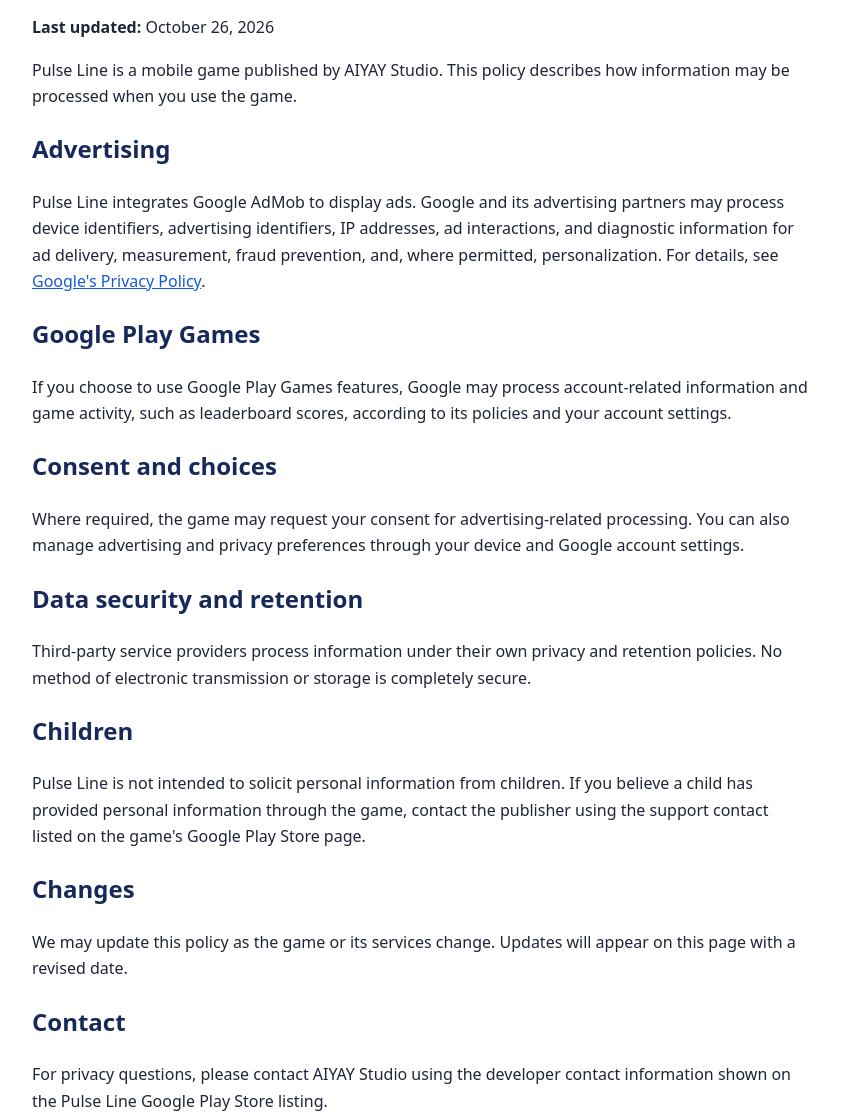
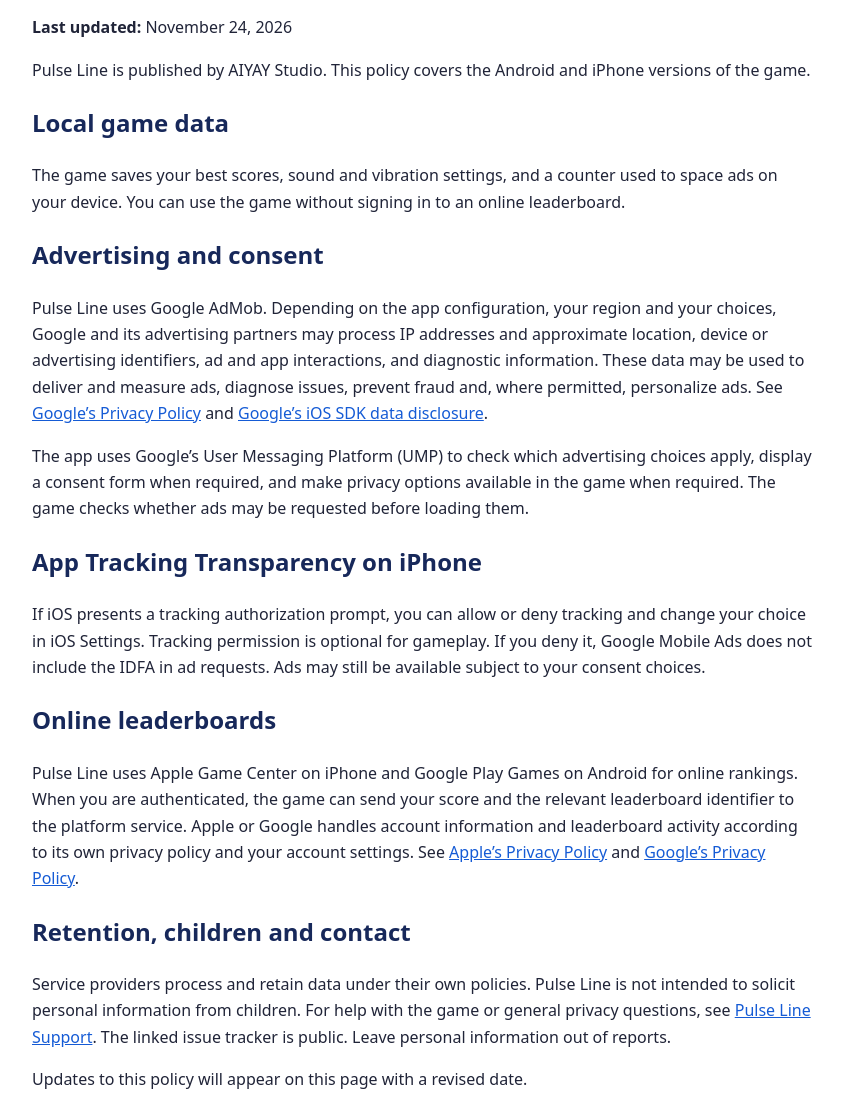
Before and after one commit to aiyaystudio-dev/pulse-line-privacy, a plain HTML site: page index.html in a window 1280 px wide. Shown: the part 100-1217 px from the top of the page, without its empty margins (218-1061 px from the left). Drawn offline with Linux system fonts and the light colour scheme.

Commit message:
Document Pulse Line privacy on Android and iOS

```diff
--- a/index.html
+++ b/index.html
@@ -1,12 +1,26 @@
 <!doctype html>
-<html lang="en"><head><meta charset="utf-8"><meta name="viewport" content="width=device-width,initial-scale=1"><title>Pulse Line — Privacy Policy</title><style>body{font-family:system-ui,sans-serif;line-height:1.65;max-width:780px;margin:40px auto;padding:0 20px;color:#202438}h1,h2{color:#17285a}a{color:#155bd5}</style></head><body>
-<h1>Privacy Policy — Pulse Line</h1><p><strong>Last updated:</strong> October 26, 2026</p>
-<p>Pulse Line is a mobile game published by AIYAY Studio. This policy describes how information may be processed when you use the game.</p>
-<h2>Advertising</h2><p>Pulse Line integrates Google AdMob to display ads. Google and its advertising partners may process device identifiers, advertising identifiers, IP addresses, ad interactions, and diagnostic information for ad delivery, measurement, fraud prevention, and, where permitted, personalization. For details, see <a href="https://policies.google.com/privacy">Google's Privacy Policy</a>.</p>
-<h2>Google Play Games</h2><p>If you choose to use Google Play Games features, Google may process account-related information and game activity, such as leaderboard scores, according to its policies and your account settings.</p>
-<h2>Consent and choices</h2><p>Where required, the game may request your consent for advertising-related processing. You can also manage advertising and privacy preferences through your device and Google account settings.</p>
-<h2>Data security and retention</h2><p>Third-party service providers process information under their own privacy and retention policies. No method of electronic transmission or storage is completely secure.</p>
-<h2>Children</h2><p>Pulse Line is not intended to solicit personal information from children. If you believe a child has provided personal information through the game, contact the publisher using the support contact listed on the game's Google Play Store page.</p>
-<h2>Changes</h2><p>We may update this policy as the game or its services change. Updates will appear on this page with a revised date.</p>
-<h2>Contact</h2><p>For privacy questions, please contact AIYAY Studio using the developer contact information shown on the Pulse Line Google Play Store listing.</p>
-</body></html>
+<html lang="en">
+<head>
+<meta charset="utf-8">
+<meta name="viewport" content="width=device-width,initial-scale=1">
+<title>Pulse Line — Privacy Policy</title>
+<style>body{font-family:system-ui,sans-serif;line-height:1.65;max-width:780px;margin:40px auto;padding:0 20px;color:#202438}h1,h2{color:#17285a}a{color:#155bd5}</style>
+</head>
+<body><main>
+<h1>Privacy Policy — Pulse Line</h1>
+<p><strong>Last updated:</strong> November 24, 2026</p>
+<p>Pulse Line is published by AIYAY Studio. This policy covers the Android and iPhone versions of the game.</p>
+<h2>Local game data</h2>
+<p>The game saves your best scores, sound and vibration settings, and a counter used to space ads on your device. You can use the game without signing in to an online leaderboard.</p>
+<h2>Advertising and consent</h2>
+<p>Pulse Line uses Google AdMob. Depending on the app configuration, your region and your choices, Google and its advertising partners may process IP addresses and approximate location, device or advertising identifiers, ad and app interactions, and diagnostic information. These data may be used to deliver and measure ads, diagnose issues, prevent fraud and, where permitted, personalize ads. See <a href="https://policies.google.com/privacy">Google’s Privacy Policy</a> and <a href="https://developers.google.com/admob/ios/privacy/data-disclosure">Google’s iOS SDK data disclosure</a>.</p>
+<p>The app uses Google’s User Messaging Platform (UMP) to check which advertising choices apply, display a consent form when required, and make privacy options available in the game when required. The game checks whether ads may be requested before loading them.</p>
+<h2>App Tracking Transparency on iPhone</h2>
+<p>If iOS presents a tracking authorization prompt, you can allow or deny tracking and change your choice in iOS Settings. Tracking permission is optional for gameplay. If you deny it, Google Mobile Ads does not include the IDFA in ad requests. Ads may still be available subject to your consent choices.</p>
+<h2>Online leaderboards</h2>
+<p>Pulse Line uses Apple Game Center on iPhone and Google Play Games on Android for online rankings. When you are authenticated, the game can send your score and the relevant leaderboard identifier to the platform service. Apple or Google handles account information and leaderboard activity according to its own privacy policy and your account settings. See <a href="https://www.apple.com/legal/privacy/">Apple’s Privacy Policy</a> and <a href="https://policies.google.com/privacy">Google’s Privacy Policy</a>.</p>
+<h2>Retention, children and contact</h2>
+<p>Service providers process and retain data under their own policies. Pulse Line is not intended to solicit personal information from children. For help with the game or general privacy questions, see <a href="support.html">Pulse Line Support</a>. The linked issue tracker is public. Leave personal information out of reports.</p>
+<p>Updates to this policy will appear on this page with a revised date.</p>
+</main></body>
+</html>
```
